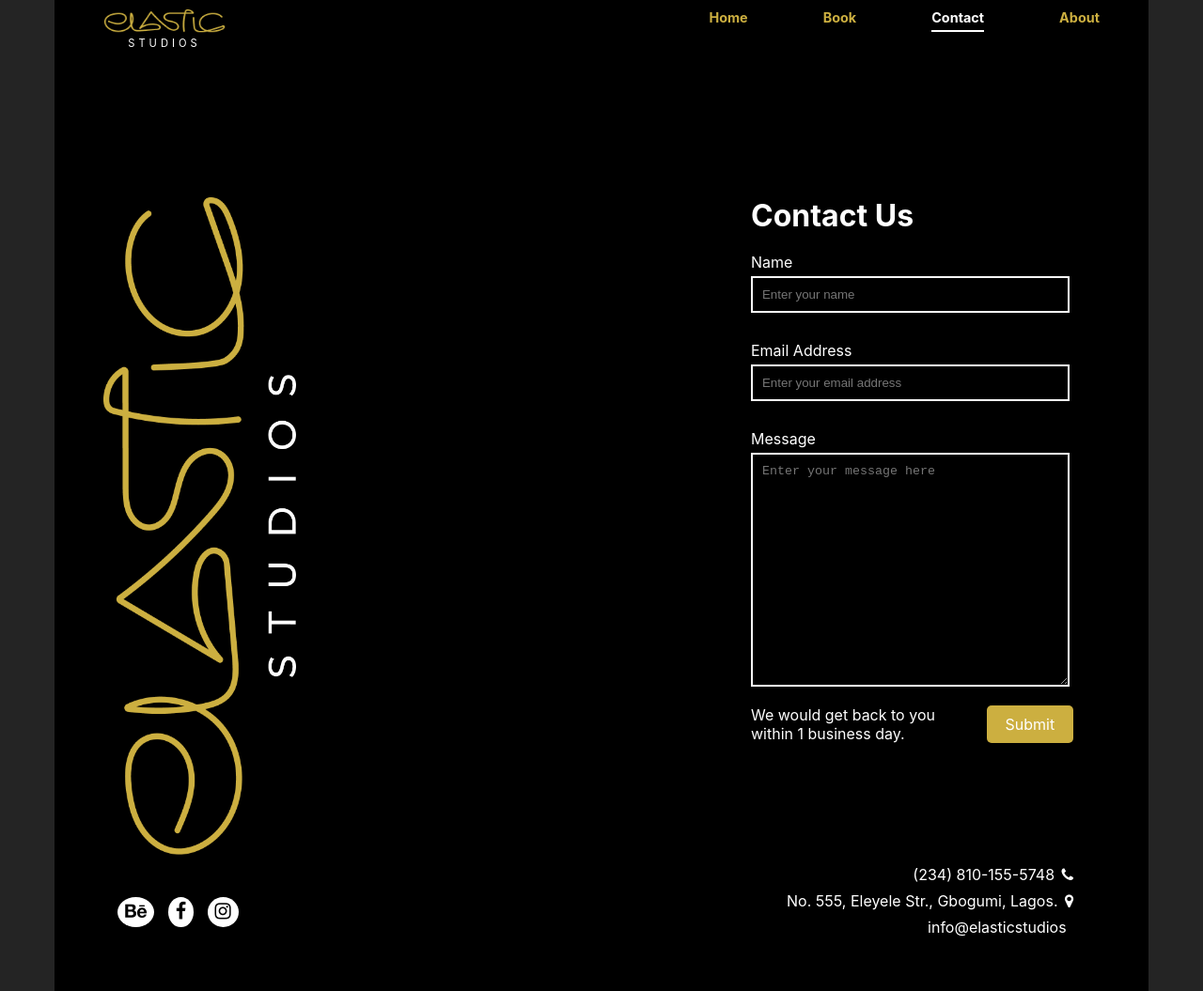
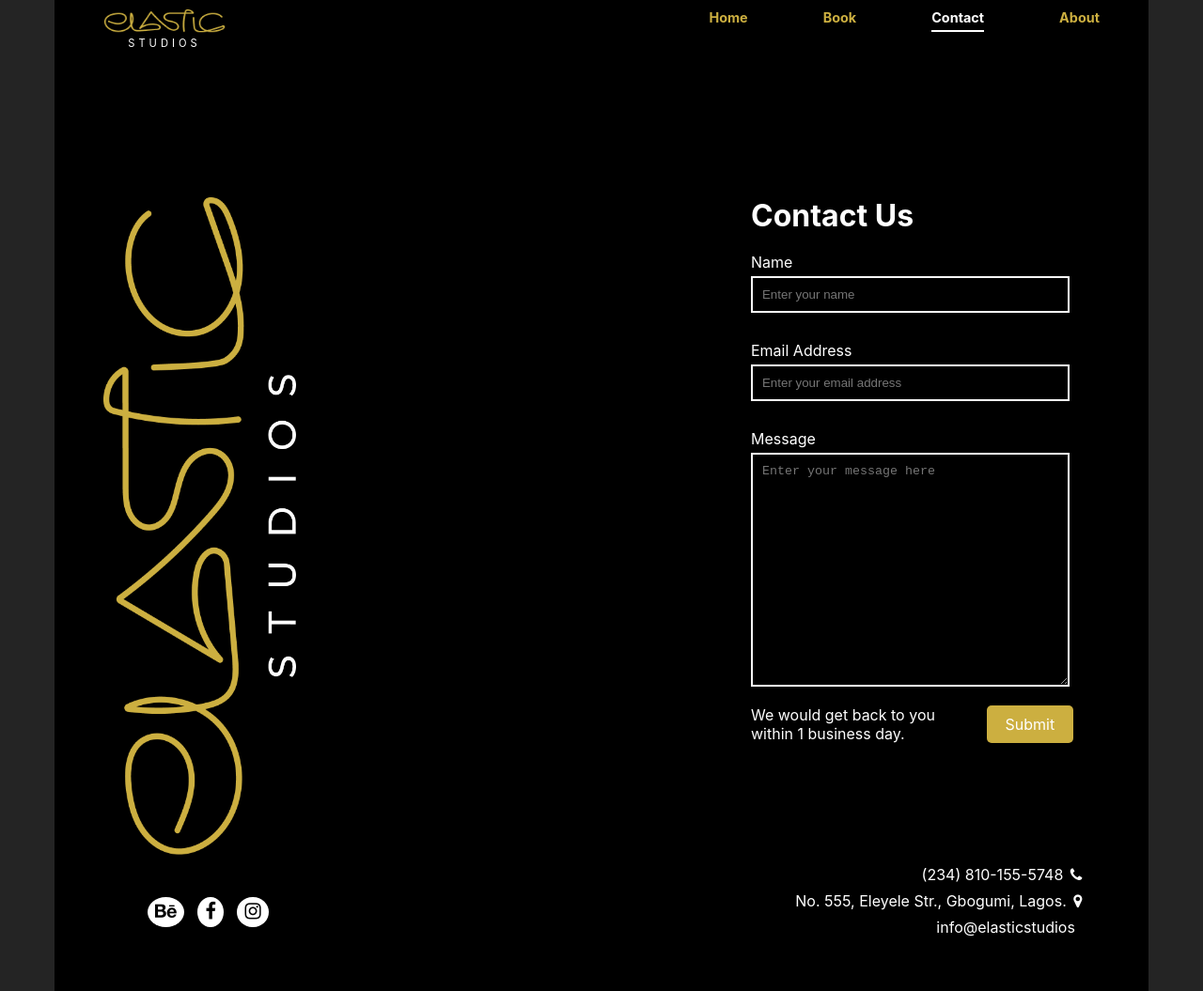
Before and after one commit to PublikPhigor/elasticstudios, a plain HTML site: page contact.html in a window 1280 px wide. Shown: the whole page at 94% size. Drawn offline with Linux system fonts and the light colour scheme.

Commit message:
corrections

```diff
--- a/style.css
+++ b/style.css
@@ -563,7 +563,7 @@ footer {
             }
         .new-connect {
             margin-top: 50px;
-            max-width: 50%;
+            max-width: 70%;
             text-align: center;
         }
 
@@ -618,7 +618,7 @@ footer {
             }
 
         .contact-us {
-            max-width: 85%;
+            max-width: 90%;
             margin: auto;
             margin-top: 130px;
             text-align: right;
```
